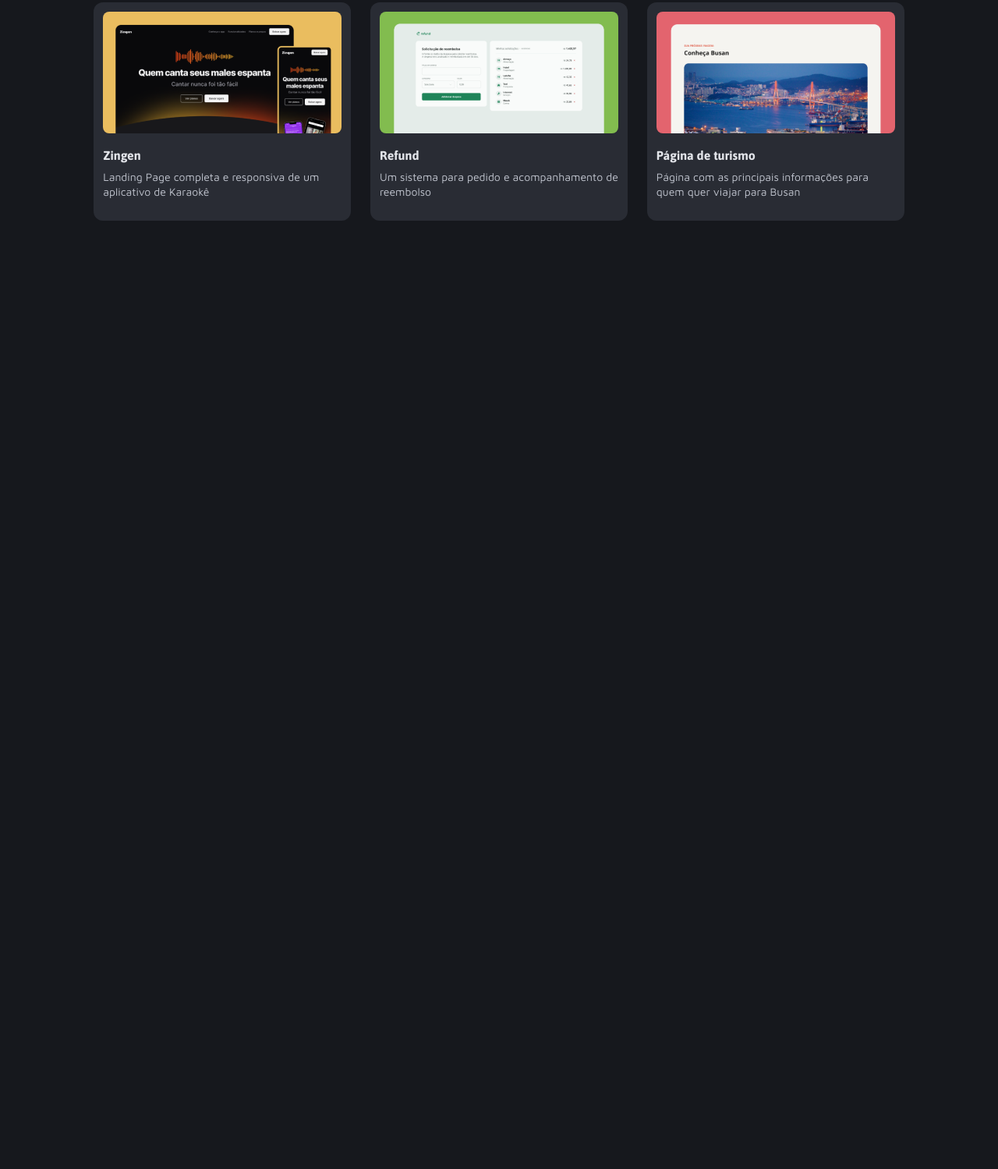
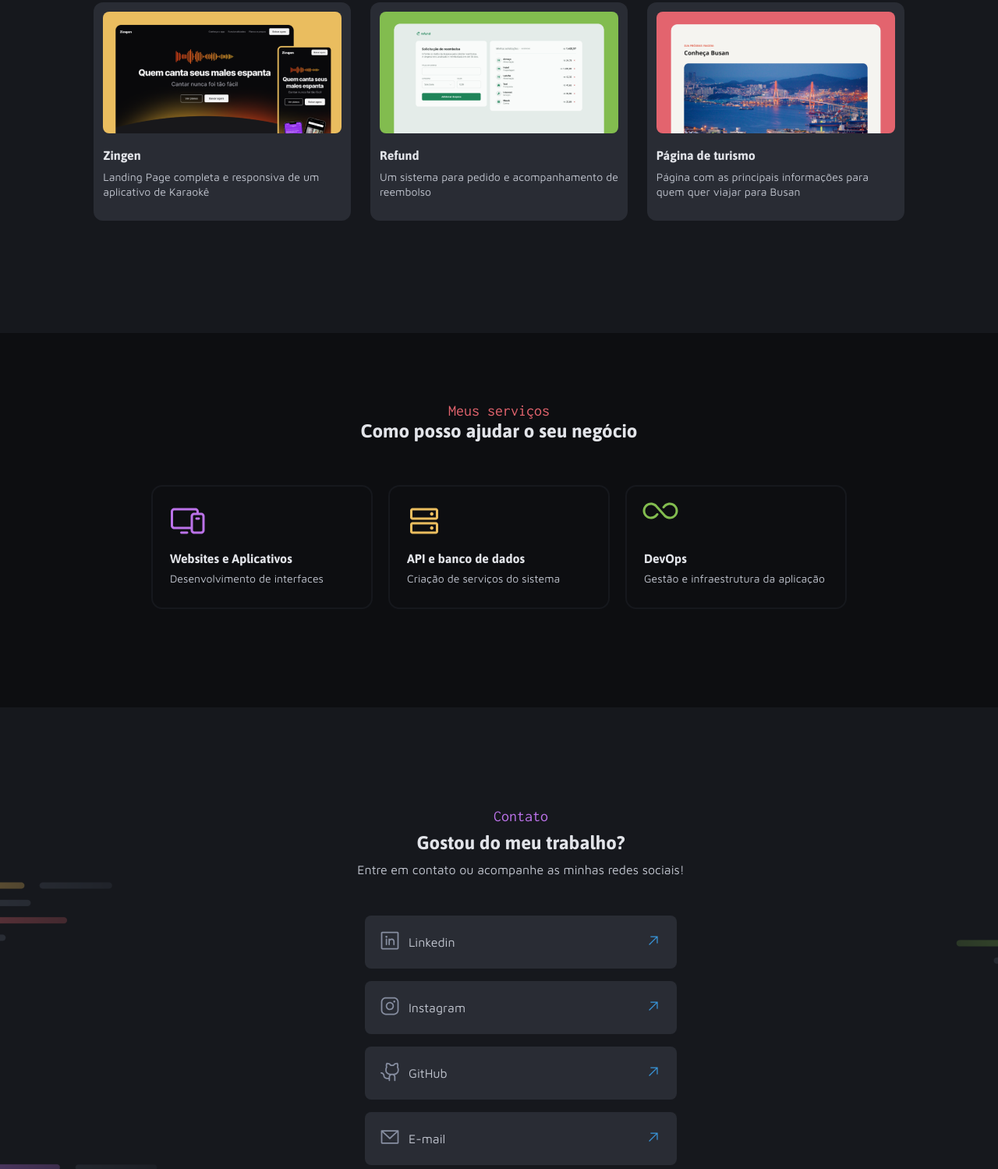
Before and after one commit to bsnmartins/PROJETO6_PORTFOLIO, a plain HTML site: page index.html in a window 1280 px wide. Shown: the part 1160-2659 px from the top of the page at 78% size. Before the commit the page ends 1587 px from the top, so only its background shows below. Drawn offline with Linux system fonts and the light colour scheme.

Commit message:
final commit

```diff
--- a/index.html
+++ b/index.html
@@ -41,24 +41,27 @@
         </div>
 
         <div class="container">
+        <a href="https://bsnmartins.github.io/PROJETO4_PERFIL-VIAGENS/" target="_blank">
             <div class="card">
                 <img class="print" src="./assets/imgs/Thumbnail_Project-01.png" alt="Projeto Travelgran">
                 <p class="project_title">Travelgran</p>
                 <p class="description">Rede social onde as pessoas mostram os registros de suas viagens pelo mundo</p>
             </div>
-
+        </a>
+        <a href="https://bsnmartins.github.io/PROJETO5_PORTAL" target="_blank">
             <div class="card">
                 <img class="print" src="./assets/imgs/Thumbnail_Project-02.png" alt="Projeto Travelgran">
                 <p class="project_title">Tech News</p>
                 <p class="description">Homepage de um portal de notícias sobre a área de tecnologia</p>
             </div>
-
-
+        </a>
+        <a href="https://bsnmartins.github.io/PROJETO2" target="_blank">
             <div class="card">
                 <img class="print" src="./assets/imgs/Thumbnail_Project-03.png" alt="Projeto Travelgran">
                 <p class="project_title">Página de receita</p>
                 <p class="description">Página com o passo a passo de uma receita para cupcakes</p>
             </div>
+        </a>
             <div class="card">
                 <img class="print" src="./assets/imgs/Thumbnail_Project-04.png" alt="Projeto Travelgran">
                 <p class="project_title">Zingen</p>
@@ -71,14 +74,108 @@
                 <p class="description">Um sistema para pedido e acompanhamento de reembolso </p>
             </div>
 
+        <a href="https://bsnmartins.github.io/Teste_Turistico" target="_blank">
             <div class="card">
                 <img class="print" src="./assets/imgs/Thumbnail_Project-06.png" alt="Projeto Travelgran">
                 <p class="project_title">Página de turismo</p>
                 <p class="description">Página com as principais informações para quem quer viajar para Busan</p>
             </div>
+        </a>
+        </div>
+    </section>
+
+    <section class="services">
+        <div class="subtitle">
+            <h3>Meus serviços</h3>
+            <h2>Como posso ajudar o seu negócio</h2>
+        </div>
+        <div class="offer">
+            <div class="card_services">
+                <img src="./assets/icons/Devices.svg" alt="">
+                <p class="project_title">Websites e Aplicativos</p>
+                <p class="description">Desenvolvimento de interfaces</p>
+            </div>
+            <div class="card_services">
+                <img src="./assets/icons/HardDrives.svg" alt="">
+                <p class="project_title">API e banco de dados</p>
+                <p class="description">Criação de serviços do sistema </p>
+            </div>
+            <div class="card_services">
+                <img src="./assets/icons/Vector.svg" alt="">
+                <p class="project_title">DevOps</p>
+                <p class="description">Gestão e infraestrutura da aplicação</p>
+            </div>
 
         </div>
     </section>
 
+    <section class="contact">
+        <div class="subtitle">
+            <h3>Contato</h3>
+            <h2>Gostou do meu trabalho?</h2>
+            <h4>Entre em contato ou acompanhe as minhas redes sociais!</h4>
+        </div>
+
+        <div class="social">
+        <a href="https://www.linkedin.com/in/bernardino-dos-santos-neto-martins-80765622/" target="_blank">
+            <div class="sm">
+                <div class="social_icon">
+                     <img src="./assets/icons/linkedin.svg" alt="icone do linkedin">
+                </div>
+                <div class="social_text">
+                     <span>Linkedin</span>
+                </div>
+                <div class="arrow">
+                      <img src="./assets/icons/ArrowUpRight.svg" alt="">
+                </div>
+            </div>
+        </a>
+        <a href="https://www.instagram.com/bsnmartins" target="_blank">
+            <div class="sm">
+                <div class="social_icon">
+                        <img src="./assets/icons/instagram.svg" alt="icone do linkedin">
+                </div>
+                <div class="social_text">
+                        <span>Instagram</span>
+                </div>
+                <div class="arrow">
+                        <img src="./assets/icons/ArrowUpRight.svg" alt="">
+                </div>
+            </div>
+        </a>
+        <a href="https://github.com/bsnmartins" target="_blank">
+            <div class="sm">
+                <div class="social_icon">
+                     <img src="./assets/icons/git.svg" alt="icone do linkedin">
+                </div>
+                <div class="social_text">
+                     <span>GitHub</span>
+                </div>
+                <div class="arrow">
+                      <img src="./assets/icons/ArrowUpRight.svg" alt="">
+                </div>
+            </div>
+        </a>
+        <a href="mailto:bsnmartins@outlook.com">
+            <div class="sm">
+                <div class="social_icon">
+                        <img src="./assets/icons/mail.svg" alt="icone do linkedin">
+                </div>
+                <div class="social_text">
+                        <span>E-mail</span>
+                </div>
+                <div class="arrow">
+                        <img src="./assets/icons/ArrowUpRight.svg" alt="">
+                </div>
+            </div>
+        </a>
+
+        </div>
+
+
+
+    </section>
+
+
 </body>
 </html>
--- a/styles/global.css
+++ b/styles/global.css
@@ -35,6 +35,7 @@
     --grey-600:#E2E4E9;
 
     --bg-intro: url(../assets/Background_Intro.png) no-repeat  top center/cover;
+    --bg-footer: url(../assets/Background_Contacts.png) no-repeat top center/cover;
 
 }
 
@@ -52,3 +53,24 @@ h3{
     font: var(--text-subtitle);
     color: var(--red);
 }
+
+.project_title {
+    position: absolute;
+    bottom: 62px;
+    margin: 12px;
+    font: var(--text-title-sm);
+    color: var(--grey-600);
+}
+
+.description {
+    position: absolute;
+    bottom: 15px;
+    font: var(--text-sm);
+    color: var(--grey-500);
+    margin: 12px;
+}
+
+a {
+    text-decoration: none;
+    box-sizing: border-box;
+}
--- a/styles/sections.css
+++ b/styles/sections.css
@@ -144,22 +144,118 @@ header {
         object-fit: cover;
         margin: 12px;
     }
-    .project_title {
-        position: absolute;
-        bottom: 62px;
-        margin: 12px;
-        font: var(--text-title-sm);
-        color: var(--grey-600);
+
+
+}
+
+.services {
+    background-color: var(--grey-100);
+    height: 480px;
+    .subtitle {
+        padding-top: 88px;
+        justify-content: center;
+        text-align: center;
     }
 
-    .description {
-        position: absolute;
-        bottom: 15px;
-        font: var(--text-sm);
-        color: var(--grey-500);
-        margin: 12px;
+    .offer {
+        display: flex;
+        gap: 24px;
+        margin: 0 auto;
+        justify-content: center;
+        padding-top: 56px;
+    }
+    .card_services {
+        outline: 2px solid var(--grey-200);
+        height: 155px;
+        width: 280px;
+        border-radius: 12px;
+        position: relative;
+
+
+        img {
+            margin: 20px;
+        }
+
+        .project_title {
+            position: absolute;
+            bottom: 40px;
+            left: 10px;
+        }
+
+        .description {
+            position: absolute;
+            left: 10px;
+        }
+
+
     }
 
+    .card_services:hover {
+        outline: 2px solid var(--grey-300);
+
+    }
+}
+
+.contact {
+    height: 787px;
+    margin: 0 auto;
+    width: 1336px;
+    background: var(--bg-footer);
+
+    .subtitle {
+        padding-top: 128px;
+        justify-content: center;
+        text-align: center;
+
+        h2 {
+            padding-block: 8px;
+        }
+
+        h3 {
+            color: var(--purple);
+        }
+
+        h4 {
+            font: var(--text-md);
+            color: var(--grey-500);
+            padding-bottom: 48px;
+        }
+
+    }
+}
+
+
+.social {
+    display: flex;
+    flex-direction: column;
+    width: 400px;
+    gap: 16px;
+    margin: 0 auto;
+    justify-content: center;
+
+    .sm{
+        margin: 0 auto;
+        display: flex;
+        align-items: center;
+        justify-content: space-between;
+        background-color: var(--grey-300);
+        height: 68px;
+        width: 400px;
+        padding: 20px;
+        border-radius: 8px;
+
+        .social_text {
+            flex: 1;
+            padding-left: 12px;
+            font: var(--text-md);
+            color: var(--grey-500);
+
+        }
+    }
+
+    .sm:hover {
+        outline: 1.5px solid var(--blue);
+    }
 }
 
 body {
```
Also changed, not shown: assets/icons/ArrowUpRight.svg (added), assets/icons/git.svg (added), assets/icons/instagram.svg (added), assets/icons/linkedin.svg (added), assets/icons/mail.svg (added).
